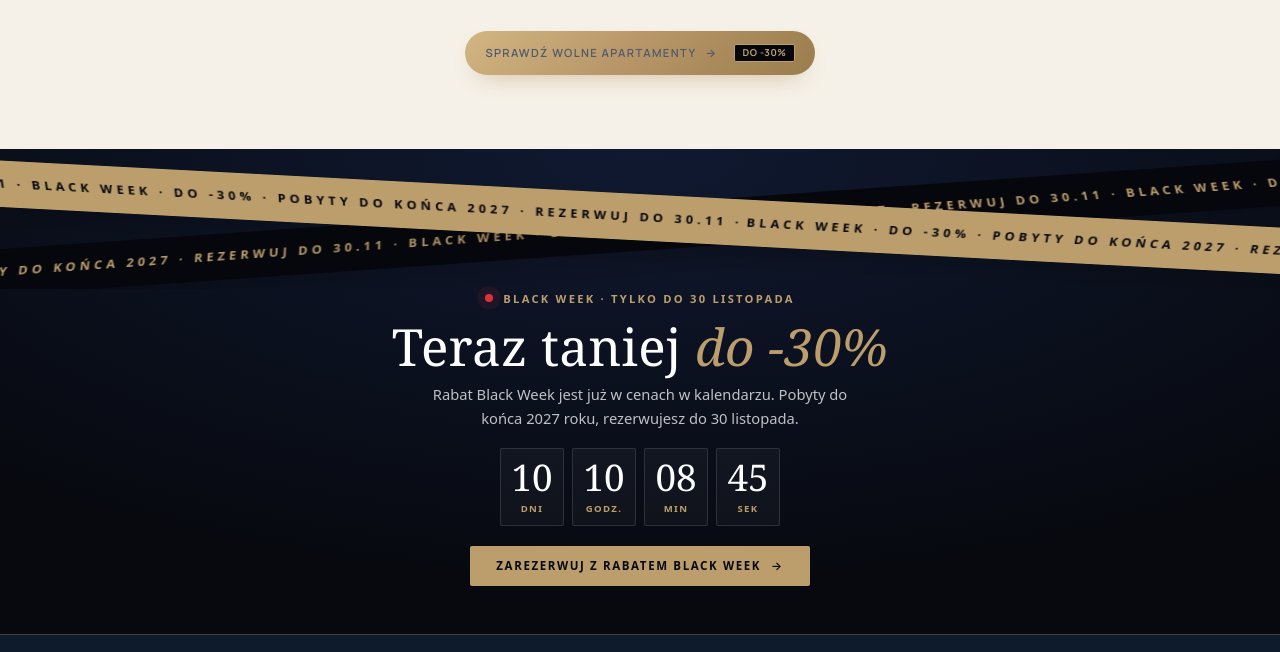
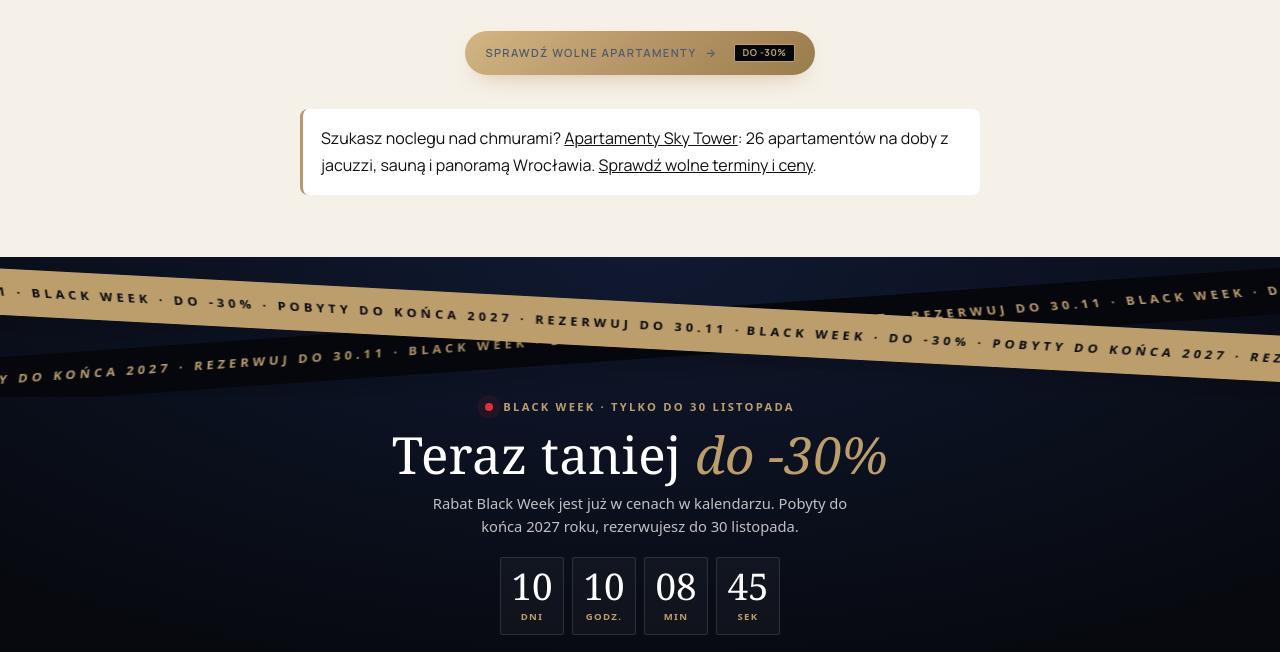
Before and after one commit to venomes11-cloud/apartamenty-skytower, a plain HTML site: page blog/kategorie-apartamentow-sky-tower/index.html in a window 1280 px wide. Shown: the part 5767-6419 px from the top of the page. Drawn offline with Linux system fonts and the light colour scheme.

Commit message:
Wpis zaplecza: blog/kategorie-apartamentow-sky-tower/index.html

```diff
--- a/blog/kategorie-apartamentow-sky-tower/index.html
+++ b/blog/kategorie-apartamentow-sky-tower/index.html
@@ -96,6 +96,7 @@ gtag('js',new Date());gtag('config','G-RV4G81XBP1');</script>
 <p>Executive Suite i Classic występują w kilku lokalach, więc piętro zależy od konkretnego apartamentu. Sprawdzisz je w opisie po wybraniu dat w systemie rezerwacji albo zapytasz w recepcji. Executive Suite ma od 50 do 56 m², a wersje z wanną przyjmują do 2 osób. Classic ma 50 m², osobną sypialnię i salon z aneksem kuchennym.</p>
 <div class="box">Gdy wiesz już, która kategoria pasuje do Twojego pobytu, <a href="/rezerwacja/">sprawdź wolne apartamenty</a> na wybrany termin. Przed rezerwacją przeczytaj też, <a href="/blog/apartamenty-sky-tower-na-doby/">jak porównać oferty w budynku</a>.</div>
 <p class="cta"><a class="btn btn-gold" href="/rezerwacja/">Sprawdź wolne apartamenty <span class="arrow">→</span></a></p>
+<div class="box z-cta">Szukasz noclegu nad chmurami? <a href="/">Apartamenty Sky Tower</a>: 26 apartamentów na doby z jacuzzi, sauną i panoramą Wrocławia. <a href="/rezerwacja/">Sprawdź wolne terminy i ceny</a>.</div>
 </article></main>
 <footer id="kontakt">
 <div class="wrap">
```
